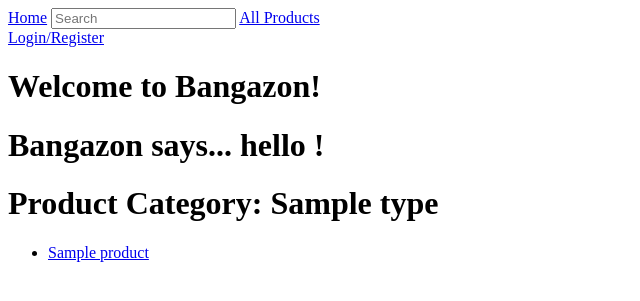
After one commit to NSS-Spontaneous-Spoonbills/Sprint3, a Django app: page /website/product_category/1/ in a window 1280 px wide. The commit adds this page. Shown: the top 301 px of the page, without its empty margins (0-640 px from the left). Run offline with Django 3.2, Linux system fonts and the light colour scheme; tables that the repository leaves empty hold one stand-in row (values such as "Sample post").

Commit message:
finished templates

```diff
--- a/website/templates/product/Product_Type_List.html
+++ b/website/templates/product/Product_Type_List.html
@@ -3,7 +3,7 @@
 
 {% for product_type in product_types %}
 <div class="product">
-    <p>{{product_type.type_name}} <span>Total: {{product_type.count}}</span></p>
+  <p><a href="/website/product_category/{{product_type.type_id}}">{{product_type.type_name}}</a> <span>Total: {{product_type.count}}</span></p>
     <ul>
         {% for product in product_type.products %}
             <li> <a href="/website/product/{{product.id}}">{{product.title}}</a></li>
--- a/website/templates/product/detail.html
+++ b/website/templates/product/detail.html
@@ -4,7 +4,7 @@
 <p>${{product.price}}</p>
 
 {% for type in product_types %} {% if product.type_id_id == type.id %}
-<p>Category: {{type.type_name}}</p>
+<p>Category: <a href="/website/product_category/{{type.id}}">{{type.type_name}}</a></p>
 {% endif %}{% endfor %}
 
 <h3>Seller Information</h3>
--- /dev/null
+++ b/website/templates/product/product_category.html
@@ -0,0 +1,10 @@
+{% extends "index.html" %} {% block content %}
+<h1>Product Category: {{product_category.type_name}}</h1>
+{% for product in products %}
+<div class="product">
+    <ul>
+        <li> <a href="/website/product/{{product.id}}">{{product.title}}</a></li>
+    </ul>
+</div>
+
+{% endfor %} {% endblock %}
--- a/website/urls.py
+++ b/website/urls.py
@@ -12,5 +12,5 @@ urlpatterns = [
     # url(r'^products$', views.list_products, name='list_products'),
     path('product/<pk>/', views.Product_Detail_View, name="product_detail"),
     url(r'^product_types$', views.Product_Type_List_View, name='product_types'),
-    url(r'^product_category/<pk>/', views.Product_Category_View, name='product_category'),
+    path('product_category/<pk>/', views.product_category_view, name='product_category'),
 ]
--- a/website/views/__init__.py
+++ b/website/views/__init__.py
@@ -1,4 +1,4 @@
 from .product_detail_view import *
-from .product_type_view import Product_Type_List_View, Product_Category_View
+from .product_type_view import Product_Type_List_View, product_category_view
 from .auth_view import index, login_user, register, user_logout
 from .product_home_page_view import Product_Home_List_View
--- a/website/views/product_type_view.py
+++ b/website/views/product_type_view.py
@@ -51,7 +51,8 @@ def Product_Type_List_View(request):
             'type_name': product_type.type_name,
             # filter the product by type and count total in each category
             'count': Product.objects.filter(type_id=product_type.id).count(),
-            'products': dict_product_list
+            'products': dict_product_list,
+            'type_id': product_type.id
         }
         # append product type dict to final product types list
         product_types.append(product_type_dict)
@@ -64,4 +65,5 @@ def product_category_view(request, pk):
         Author: David Paul
     """
     product_category = get_object_or_404(Product_Type, pk=pk)
-    return render(request, '/product_category.html', {'product_category': product_category})
+    products = Product.objects.filter(type_id=pk)
+    return render(request, 'product/product_category.html', {'product_category': product_category, 'products': products})
```
